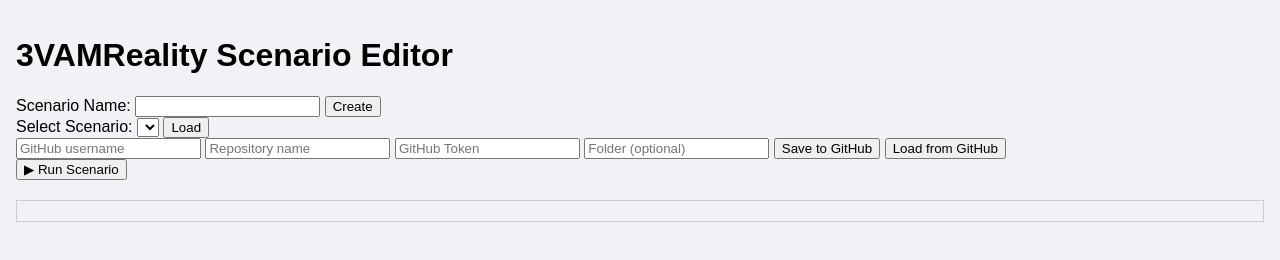
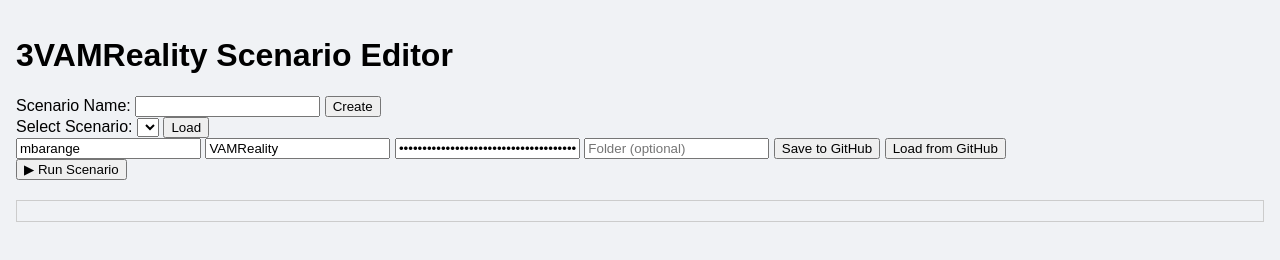
Before and after one commit to mbarange/VAMReality, a plain HTML site: page VAMReality_WebXR_Starter/index.html in a window 1280 px wide. Drawn offline with Linux system fonts and the light colour scheme.

Commit message:
Update index.html

```diff
--- a/VAMReality_WebXR_Starter/index.html
+++ b/VAMReality_WebXR_Starter/index.html
@@ -24,9 +24,9 @@
     </div>
 
     <div>
-      <input type="text" id="githubUser" placeholder="GitHub username" />
-      <input type="text" id="githubRepo" placeholder="Repository name" />
-      <input type="text" id="githubToken" placeholder="GitHub Token" />
+      <input type="text" id="githubUser" placeholder="GitHub username" value="mbarange" />
+      <input type="text" id="githubRepo" placeholder="Repository name" value="VAMReality" />
+      <input type="password" id="githubToken" placeholder="GitHub Token" value="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" />
       <input type="text" id="githubFolder" placeholder="Folder (optional)" />
       <button onclick="saveToGitHub()">Save to GitHub</button>
       <button onclick="loadFromGitHub()">Load from GitHub</button>
@@ -39,7 +39,6 @@
     <div id="stepDisplay" style="margin-top: 20px; border: 1px solid #ccc; padding: 10px;"></div>
   </div>
 
-  <!-- Scripts must be loaded in correct order -->
   <script src="GitHubSaver.js"></script>
   <script src="main.js"></script>
 </body>
```
